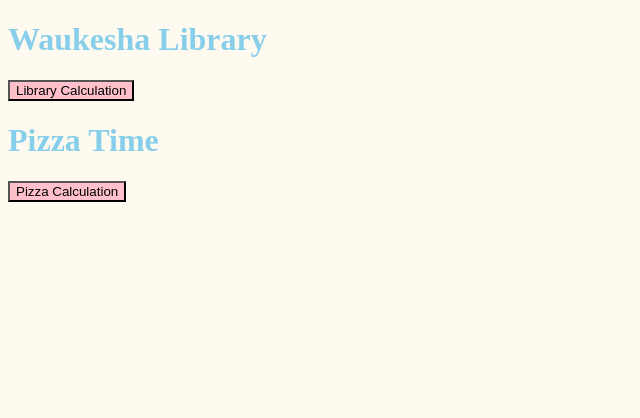
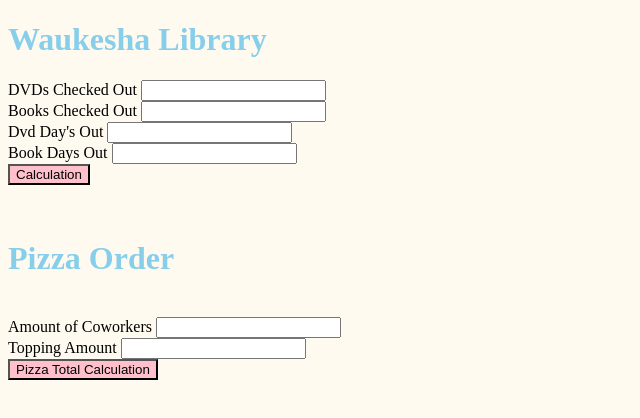
Before and after one commit to JHidalgo24/class3Labs, a plain HTML site: page index.html in a window 1280 px wide. Shown: the whole page, without its empty margins (0-640 px from the left). Drawn offline with nearby package versions, Linux system fonts and the light colour scheme.

Commit message:
Class 4 Labs

```diff
--- a/index.html
+++ b/index.html
@@ -3,17 +3,57 @@
 <head>
     <meta charset="UTF-8">
     <title>Class 3 Labs</title>
+    <script src="https://code.jquery.com/jquery-3.6.0.js" integrity="sha256-H+K7U5CnXl1h5ywQfKtSj8PCmoN9aaq30gDh27Xc0jk=" crossorigin="anonymous"></script>
     <script src="library.js"></script>
     <script src="pizza.js"></script>
     <link rel="stylesheet" href="fancy.css">
 </head>
 <body>
+
 <h1>Waukesha Library</h1>
 
-<button onclick="calculator()">Library Calculation</button>
-<h1>Pizza Time</h1>
-<button onclick="pizzaCalculation()">Pizza Calculation</button>
+<label for="dvdCount">DVDs Checked Out</label> <input type="number" id="dvdCount">
 
+<br>
+
+
+<label for="bookCount">Books Checked Out</label>  <input type="number" id="bookCount">
+
+<br>
+
+<label for="dvdDays">Dvd Day's Out</label>  <input type="number" id="dvdDays">
+
+<br>
+
+
+<label for="bookDays">Book Days Out</label>  <input type="number" id="bookDays">
+
+
+<br>
+
+<button id="newNameThatWorksPlease">Calculation</button>
+
+<br>
+
+<p id="libraryOutput"></p>
+
+<br>
+
+<h1>Pizza Order</h1>
+
+<br>
+
+<label for="coworkerTotal">Amount of Coworkers</label> <input type="number" id="coworkerTotal">
+
+<br>
+
+<label for="toppingsAmount">Topping Amount </label>  <input type="number" id="toppingsAmount">
+
+<br>
+
+<button id="pizzaButton">Pizza Total Calculation</button>
+
+<p id="pizzaOutput"></p>
 
 </body>
 </html>
--- a/library.js
+++ b/library.js
@@ -1,14 +1,20 @@
-function calculator(){
+$(document).ready(function () {
+    $("#newNameThatWorksPlease").on("click",libraryCalculation);
+});
+
+
+
+function libraryCalculation(){
     //gather info from person
 
     //ask how many dvds they are returning
-    let dvdCount = parseInt(prompt("How many DVDs are you returning?"))
+    let dvdCount = parseInt($("#dvdCount").val());
     //ask how many books they are returning
-    let bookCount = parseInt(prompt("How many books are you returning?"))
+    let bookCount = parseInt($("#bookCount").val());
     //ask how many days late with dvd
-    let dvdDays = parseInt(prompt("How many days late are the DVDs you are returning?"))
+    let dvdDays = parseInt($("#dvdDays").val());
     //ask how many days late with book
-    let bookDays = parseInt(prompt("How many days late are the books you are returning?"))
+    let bookDays = parseInt($("#bookDays").val());
 
 
     //calculate (days*fee)*book
@@ -23,5 +29,4 @@
     dvdTotal = dvdTotal.toFixed(2);
     bookTotal = bookTotal.toFixed(2);
 
-    alert(`You owe $${dvdTotal} for DVDs and $${bookTotal} for books so a total of $${grandTotal} for both`)
-}
+    $("#libraryOutput").text(`You owe $${dvdTotal} for DVDs and $${bookTotal} for books so a total of $${grandTotal} for both`);}
--- a/pizza.js
+++ b/pizza.js
@@ -1,8 +1,13 @@
+$(document).ready(function () {
+    $("#pizzaButton").on("click",pizzaCalculation);
+});
+
+
 function pizzaCalculation(){
-    let coworkerTotal = parseInt(prompt("How many of you are there including you?"))
-    let toppingsAmount = parseInt(prompt("How many toppings are you getting?"))
+    let coworkerTotal = parseFloat($("#coworkerTotal").val());
+    let toppingsAmount = parseFloat($("#toppingsAmount").val());
 
-    let grandTotal = (15+(1.25*toppingsAmount))
-    grandTotal = grandTotal.toFixed(2)
-    alert(`Your grandtotal is $${grandTotal} split ${coworkerTotal} ways, you each owe $${(grandTotal/coworkerTotal).toFixed(2)}`)
+    let grandTotal = (15+(1.25*toppingsAmount));
+    grandTotal = grandTotal.toFixed(2);
+    $("#pizzaOutput").text(`Your grandtotal is $${grandTotal} split ${coworkerTotal} ways, you each owe $${(grandTotal/coworkerTotal).toFixed(2)}`);
 }
```
